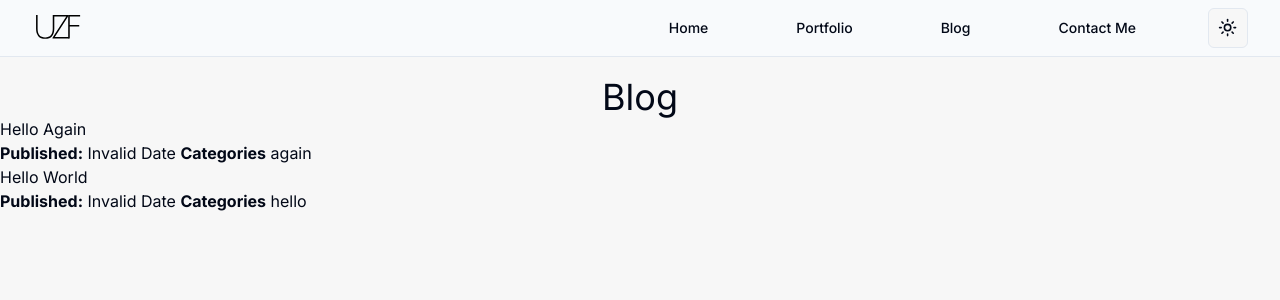
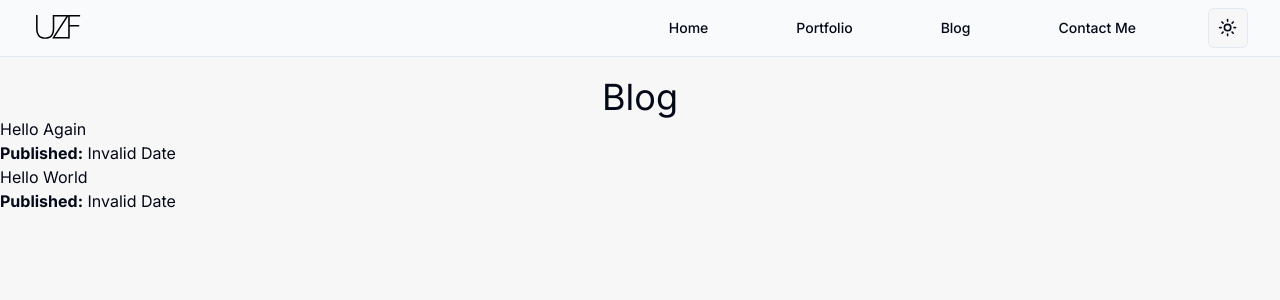
Before and after one commit to Skoomar/umar-farooqi, a Next.js app: page /blog in a window 1280 px wide. Shown: the top 300 px of the page. Built offline with nearby package versions, Linux system fonts and the light colour scheme.

Commit message:
Sort out next.config.mjs withMDX implementation

```diff
--- a/next.config.mjs
+++ b/next.config.mjs
@@ -1,8 +1,16 @@
-import withMdx from '@next/mdx';
+// import withMdx from '@next/mdx';
+import nextMDX from '@next/mdx';
+
 /** @type {import('next').NextConfig} */
-/** @type {import('next').NextMDXOptions} */
 const nextConfig = {
     pageExtensions: ['js', 'jsx', 'mdx', 'ts', 'tsx'],
 };
 
-export default withMdx(nextConfig);
+const withMDX = nextMDX({
+    options: {
+        remarkPlugins: [],
+        rehypePlugins: [],
+    }
+})
+
+export default withMDX(nextConfig);
--- a/src/components/posts.tsx
+++ b/src/components/posts.tsx
@@ -4,7 +4,7 @@ import Link from 'next/link';
 export function Posts({ posts }: { posts: Post[] }) {
     return (
         <ol>
-            {posts.map(({ slug, title, publishDate, tags }) => (
+            {posts.map(({ slug, title, publishDate }) => (
                 <li key={slug}>
                     <h2>
                         <Link href={`/${slug}`}>{title}</Link>
@@ -12,8 +12,6 @@ export function Posts({ posts }: { posts: Post[] }) {
                     <p>
                         <strong>Published:</strong>{' '}
                         {new Date(publishDate).toLocaleDateString()}{' '}
-                        <strong>Categories</strong>{' '}
-                        {tags.map((tag: string, i: number) => `${i ? ', ' : ''}${tag}`)}
                     </p>
                 </li>
             ))}
--- a/src/posts.ts
+++ b/src/posts.ts
@@ -4,7 +4,6 @@ export interface Post {
     slug: string;
     title: string;
     publishDate: string;
-    tags: string[];
 }
 
 export async function getPosts(): Promise<Post[]> {
```
